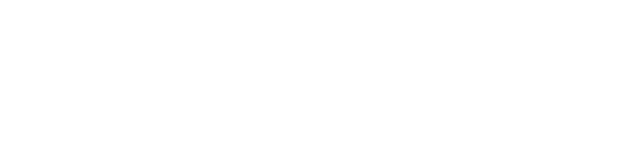
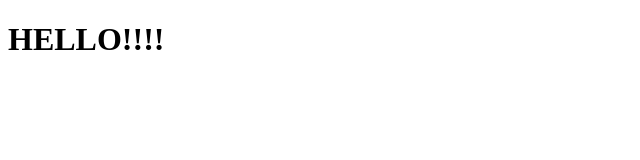
Before and after one commit to Crunchy409/coursera-test, a plain HTML site: page index.html in a window 1280 px wide. Shown: the whole page, without its empty margins (0-640 px from the left). Drawn offline with Linux system fonts and the light colour scheme.

Commit message:
add word

```diff
--- a/index.html
+++ b/index.html
@@ -7,7 +7,7 @@
         <link rel="stylesheet" href="style.css">
     </head>
     <body>
-
+<h1>HELLO!!!!</h1>
 
 
         <script src="" async defer></script>
```
